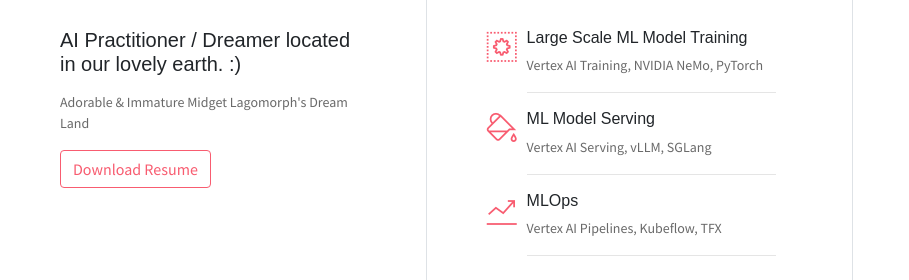
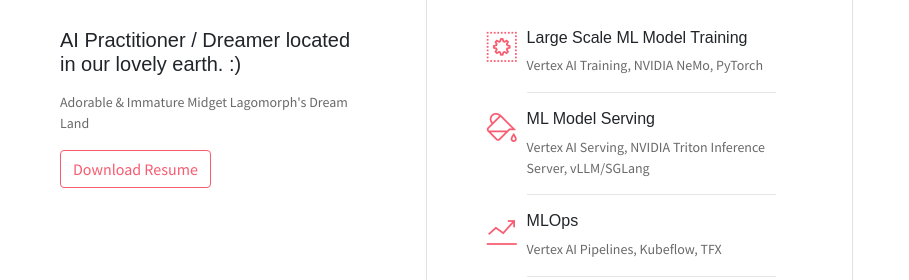
Before and after one commit to dolpagoo25/my_web, a website: page public_html/index.html in a window 1280 px wide. Shown: the part 840-1120 px from the top of the page, 0-909 px from the left. Drawn offline with Linux system fonts and the light colour scheme.

Commit message:
Add new stuff by batch_git_push

```diff
--- a/public_html/index.html
+++ b/public_html/index.html
@@ -92,7 +92,7 @@
                     <div class="col-1 text-danger pt-1"><i class="ti-paint-bucket icon-lg"></i></div>
                     <div class="col-10 ml-auto mr-3">
                         <h6>ML Model Serving</h6>
-                        <p class="subtitle">Vertex AI Serving, vLLM, SGLang</p>
+                        <p class="subtitle">Vertex AI Serving, NVIDIA Triton Inference Server, vLLM/SGLang</p>
                         <hr>
                     </div>
                 </div>
```
